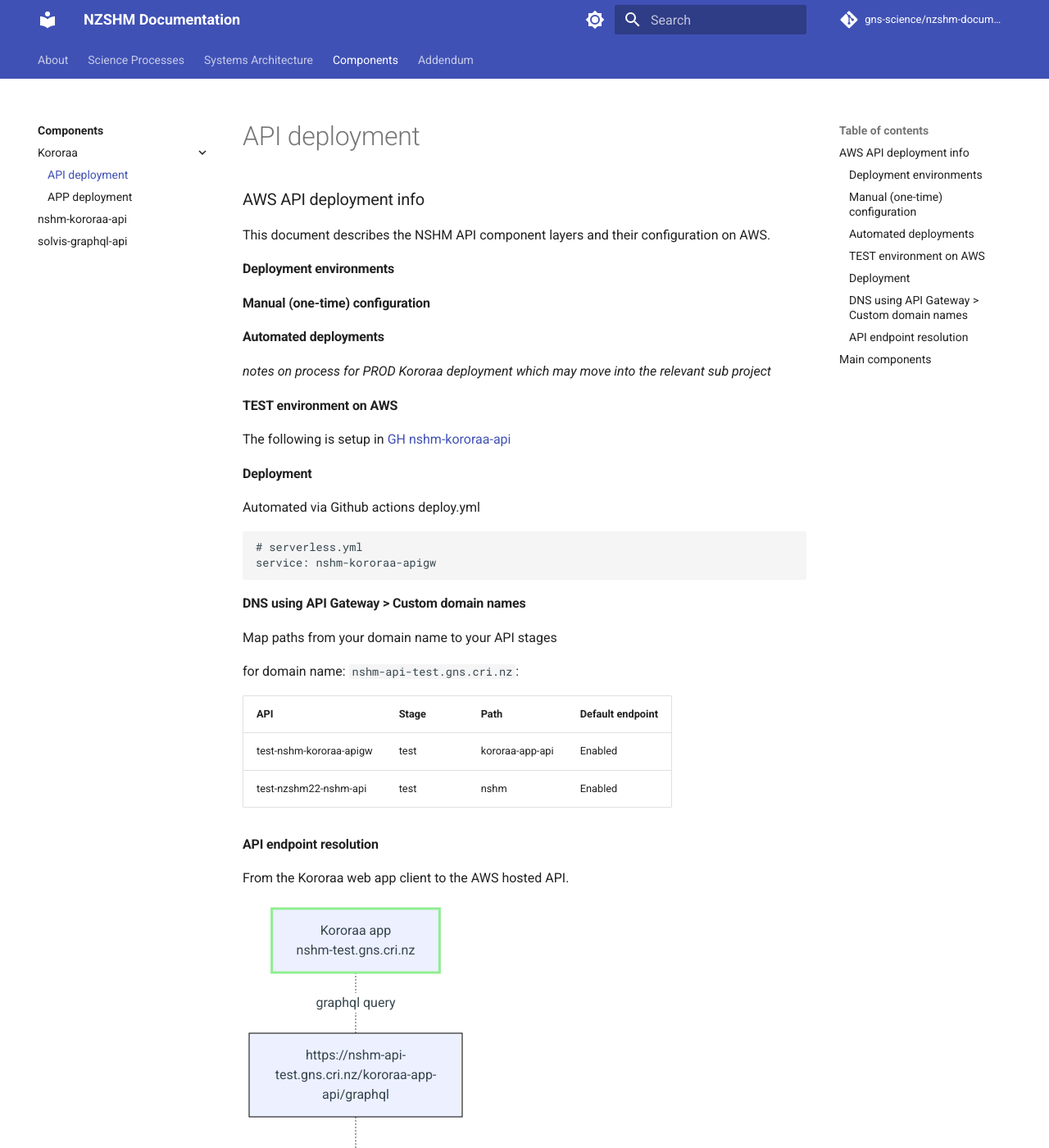
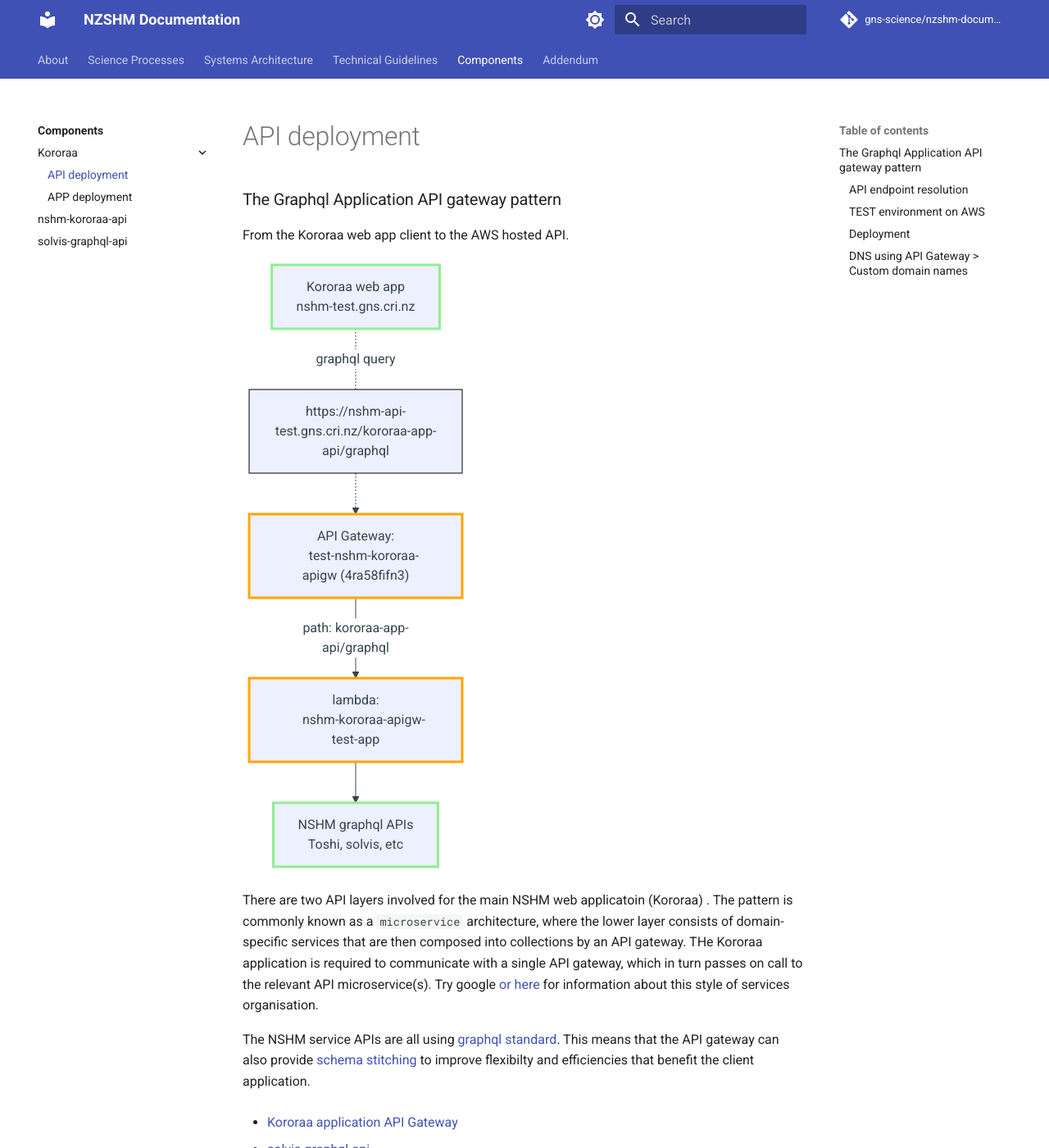
Before and after one commit to GNS-Science/nzshm-documentation, an MkDocs documentation site: the page built from docs/components/kororaa/aws_api_deployment.md, in a window 1280 px wide and 1400 px high. Shown: the whole window at 82% size. Built offline with MkDocs 1.6.1 and Material for MkDocs 9.7.7, drawn with Linux system fonts in a browser that asks for light colours; comment, search, counter and statistics services are not loaded; some of the changed text lies outside the part shown.

Commit message:
WIP on API architecture

````diff
--- a/docs/components/kororaa/aws_api_deployment.md
+++ b/docs/components/kororaa/aws_api_deployment.md
@@ -1,16 +1,43 @@
-## AWS API deployment info
+## The Graphql Application API gateway pattern
 
-This document describes the NSHM API component layers and their configuration on AWS.
+From the Kororaa web app client to the AWS hosted API.
 
-### Deployment environments
+```mermaid
+graph TD
+    classDef nshm stroke:lightgreen, stroke-width:3px
+    classDef AWS stroke:orange, stroke-width:3px
+    classDef SVC stroke:powderblue, stroke-width:3px
+    classDef note stroke:black, stroke-width:1px
 
-### Manual (one-time) configuration
+    K["Kororaa web app
+    nshm-test.gns.cri.nz"]:::nshm
+    NB["https://nshm-api-test.gns.cri.nz/kororaa-app-api/graphql"]:::note
+    A["API Gateway:
+     test-nshm-kororaa-apigw (4ra58fifn3)"]:::AWS
+    F["lambda:
+     nshm-kororaa-apigw-test-app"]:::AWS
+    apis["NSHM graphql APIs
+     Toshi, solvis, etc"]:::nshm
+    K -.-|graphql query| NB -.-> A -->|path: kororaa-app-api/graphql| F --> apis
 
-### Automated deployments
+```
+
+There are two API layers involved for the main NSHM web applicatoin (Kororaa) . The pattern is commonly known as  a `microservice` architecture, where the lower layer consists of domain-specific services that are then composed into collections by an API gateway. THe Kororaa application is required to communicate with a single API gateway, which in turn passes on call to the relevant API microservice(s). Try google [or here](https://microservices.io/index.html) for information about this style of services organisation.
+
+The NSHM service APIs are all using [graphql standard](https://graphql.org/). This means that the API gateway can also provide [schema stitching](https://the-guild.dev/graphql/stitching/docs) to improve flexibilty and efficiencies that benefit the client application.
+
+
+ - [Kororaa application API Gateway](/nzshm-documentation/components/nshm_kororaa_apigw/)
+
+ - [solvis-graphql-api](/nzshm-documentation/components/solvis_graphql_api)
+
+### API endpoint resolution
+
+
+
+### TEST environment on AWS
 
 _notes on process for PROD Kororaa deployment which may move into the relevant sub project_
-
-### TEST environment on AWS
 
 The following is setup in [GH nshm-kororaa-api ](https://github.com/GNS-Science/nshm-kororaa-api)
 
@@ -35,34 +62,3 @@ for domain name: `nshm-api-test.gns.cri.nz`:
 | ----------------------- | ----- | ---------------- | ---------------- |
 | test-nshm-kororaa-apigw | test  | kororaa-app-api  | Enabled          |
 | test-nzshm22-nshm-api   | test  | nshm             | Enabled          |
-
-
-### API endpoint resolution
-
-From the Kororaa web app client to the AWS hosted API.
-
-```mermaid
-graph TD
-    classDef nshm stroke:lightgreen, stroke-width:3px
-    classDef AWS stroke:orange, stroke-width:3px
-    classDef SVC stroke:powderblue, stroke-width:3px
-    classDef note stroke:black, stroke-width:1px
-
-    K["Kororaa app
-    nshm-test.gns.cri.nz"]:::nshm
-    NB["https://nshm-api-test.gns.cri.nz/kororaa-app-api/graphql"]:::note
-    A["API Gateway:
-     test-nshm-kororaa-apigw (4ra58fifn3)"]:::AWS
-    F["lambda:
-     nshm-kororaa-apigw-test-app"]:::AWS
-    apis["NSHM graphql APIs
-     Toshi, solvis, etc"]:::nshm
-    K -.-|graphql query| NB -.-> A -->|path: kororaa-app-api/graphql| F --> apis
-
-```
-
-## Main components
-
- - [Kororaa application API Gateway](/nzshm-documentation/components/nshm_kororaa_apigw/)
-
- - [solvis-graphql-api](/nzshm-documentation/components/solvis_graphql_api)
--- a/mkdocs.yml
+++ b/mkdocs.yml
@@ -20,6 +20,7 @@ nav:
   - Systems Architecture:
       - architecture/index.md
       - Web API services: architecture/services.md
+      - API Gateway pattern: architecture/api_gateway_pattern.md
       - Common Infrastructure: architecture/common_infrastructure.md
       - Data Management Plan:
         -  "": architecture/data_mgmnt_plan/index.md
@@ -30,6 +31,10 @@ nav:
         - Selection and Preservation: architecture/data_mgmnt_plan/5_selection_and_preservation.md
         - Data Sharing: architecture/data_mgmnt_plan/6_data_sharing.md
         - Responsibilities and Resources: architecture/data_mgmnt_plan/7_responsibilities_and_resources.md
+
+  - Technical Guidelines:
+      - guidelines/index.md
+      - API Service Deployments: guidelines/service_deployment_guide.md
 
   - Components:
       - components/index.md
````
Also changed, not shown: docs/architecture/api_gateway_pattern.md (added, +94 -0 lines), docs/architecture/data_mgmnt_plan/6_data_sharing.md (+1 -1 lines), docs/architecture/services.md (+2 -2 lines), docs/guidelines/index.md (added, +3 -0 lines), docs/guidelines/service_deployment_guide.md (added, +29 -0 lines).
